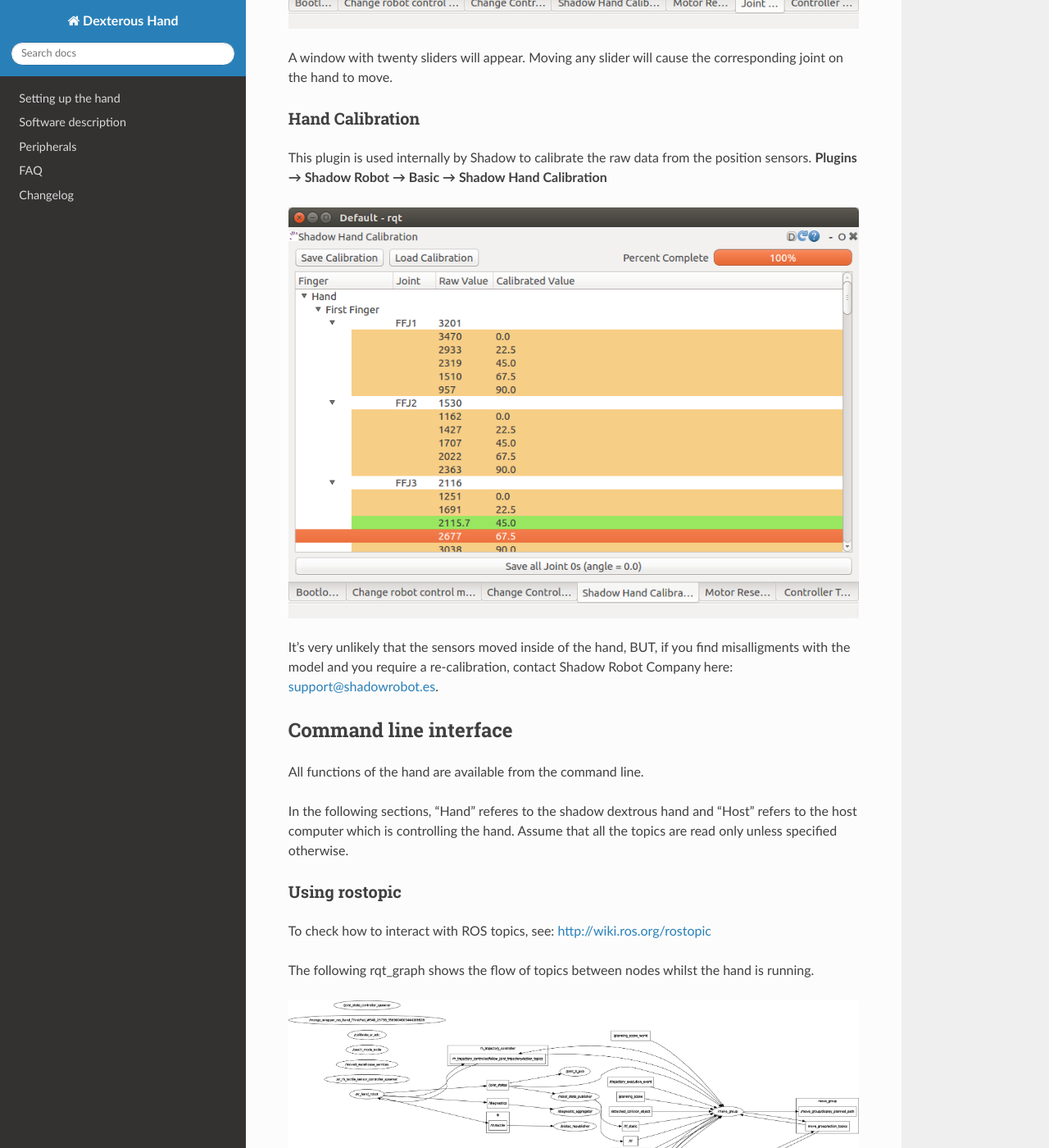
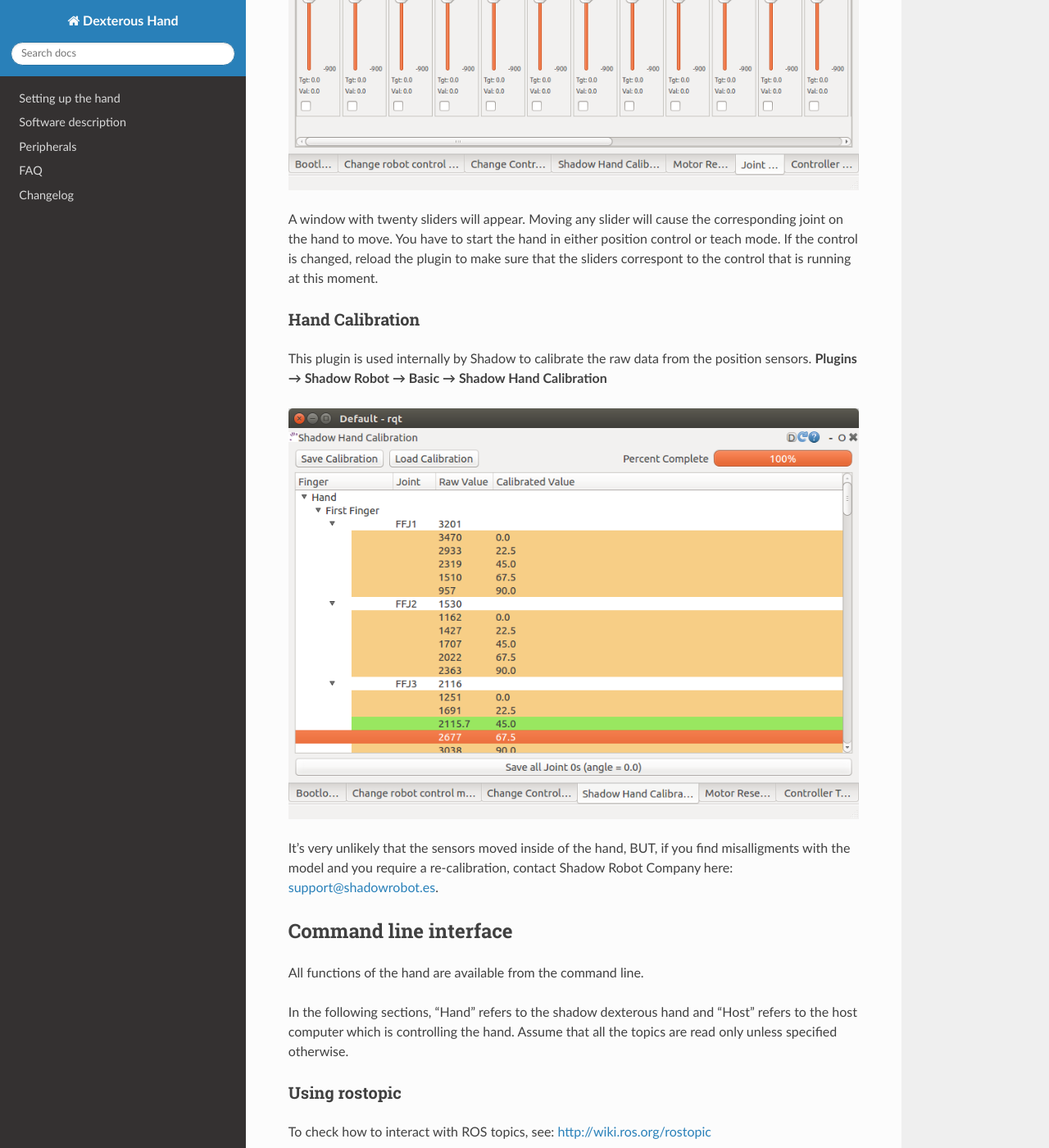
Before and after one commit to shadow-robot/sr_dexterous_hand_documentation, a Sphinx documentation site: the page built from docs/user_guide/2_software_description.md, in a window 1280 px wide and 1400 px high, scrolled down 7986 px. Shown: the whole window at 82% size. Built offline with Sphinx 7.4.7 and the Read the Docs theme 2.0.0, drawn with Linux system fonts in a browser that asks for light colours; some of the changed text lies outside the part shown.

Commit message:
F#SRC-2035_finish_hand_E_doc

````diff
--- a/docs/user_guide/2_software_description.md
+++ b/docs/user_guide/2_software_description.md
@@ -132,6 +132,10 @@
 
 * **Program Motors:** Now you can click the ```Bootload Motors``` button. The process is fairly slow, and takes about a 30 second per motor.
 
+```eval_rst
+.. DANGER:: The change of file should be previously confirmed with our sys admin to ensure that is compatible with your hardware. ** A wrong motor firmware update can crash the system of the robot**.
+```
+
 ### Change controllers
 Use the *Change Controllers* plugin to load one of the three different types of controllers set by default. Simply click on a controller type, and it will call a service from the pr2_controller_manager to unload the currently running controller if necessary, and load the one you've selected.
 	**Plugins → Shadow Robot → Change Controllers**
@@ -147,6 +151,7 @@
   ```eval_rst
   .. image:: ../img/selecting_different_control_strategy.png
   ```
+This plugin will not work if you have selected the trajectory controller.
 
 ```eval_rst
 .. DANGER:: Currently, the only fully supported types are position - pwm control (position control), and effort - torque control (teach mode control). **SELECTING OTHER TYPES MAY CAUSE UNPREDICTABLE RESULTS AND DAMAGE THE HARDWARE.**
@@ -164,16 +169,14 @@
 
 
 ### Joint Sliders
-A simple interface has been provided to control the position of each joint using a slider (you have to start the position control first).
+A simple interface has been provided to control the position of each joint using a slider.
 	**Plugins → Shadow Robot → Joint Sliders**
 
   ```eval_rst
   .. image:: ../img/joint_sliders.png
   ```
 
-
-
-  A window with twenty sliders will appear. Moving any slider will cause the corresponding joint on the hand to move.
+  A window with twenty sliders will appear. Moving any slider will cause the corresponding joint on the hand to move. You have to start the hand in either position control or teach mode. If the control is changed, reload the plugin to make sure that the sliders correspont to the control that is running at this moment.
 
 ### Hand Calibration
 This plugin is used internally by Shadow to calibrate the raw data from the position sensors.
@@ -189,7 +192,7 @@
 ## Command line interface
 All functions of the hand are available from the command line.
 
-In the following sections, "Hand" referes to the shadow dextrous hand and "Host" refers to the host computer which is controlling the hand. Assume that all the topics are read only unless specified otherwise.
+In the following sections, "Hand" refers to the shadow dexterous hand and "Host" refers to the host computer which is controlling the hand. Assume that all the topics are read only unless specified otherwise.
 
 ### Using rostopic
 To check how to interact with ROS topics, see: <http://wiki.ros.org/rostopic>
@@ -341,6 +344,8 @@
             stride: 0
         data_offset: 0
       data: [26.0, 27.0, 28.0, 29.0, 30.0, 31.0, 4.0, 5.0, 0.0, 8.0]
+
+  The first six values are readings from an IMU set in the hand. The IMU is an add-on feature so some hands might not have this data available.
 
 
 - Tactile (Only for a real hand with tactile sensors)
@@ -656,9 +661,9 @@
 
 The main purpose of the robot commander is to provide a base class to the
 hand commander. The RobotCommander should not be used directly unless necessary.
-Use the `SrHandCommander <HandCommander.html>`__ instead.
+Use the ``SrHandCommander`` instead.
 
-Examples of usage can be found `here <../../../sr_example/README.html>`__.
+Examples of usage can be found `here <https://github.com/shadow-robot/sr_interface/tree/kinetic-devel/sr_example/scripts/sr_example>`__.
 
 In the following sections, you can find decriptions of the most relevant functions of the hand commander.
 
````
Also changed, not shown: other parts of docs/user_guide/2_software_description.md (+1 -1 lines), docs/user_guide/1_setting_up_the_hand.md (+3 -4 lines), docs/user_guide/3_FAQ.md (deleted, +0 -39 lines), docs/user_guide/4_FAQ.md (+1 -1 lines), docs/user_guide/4_changelog.md (deleted, +0 -38 lines).
